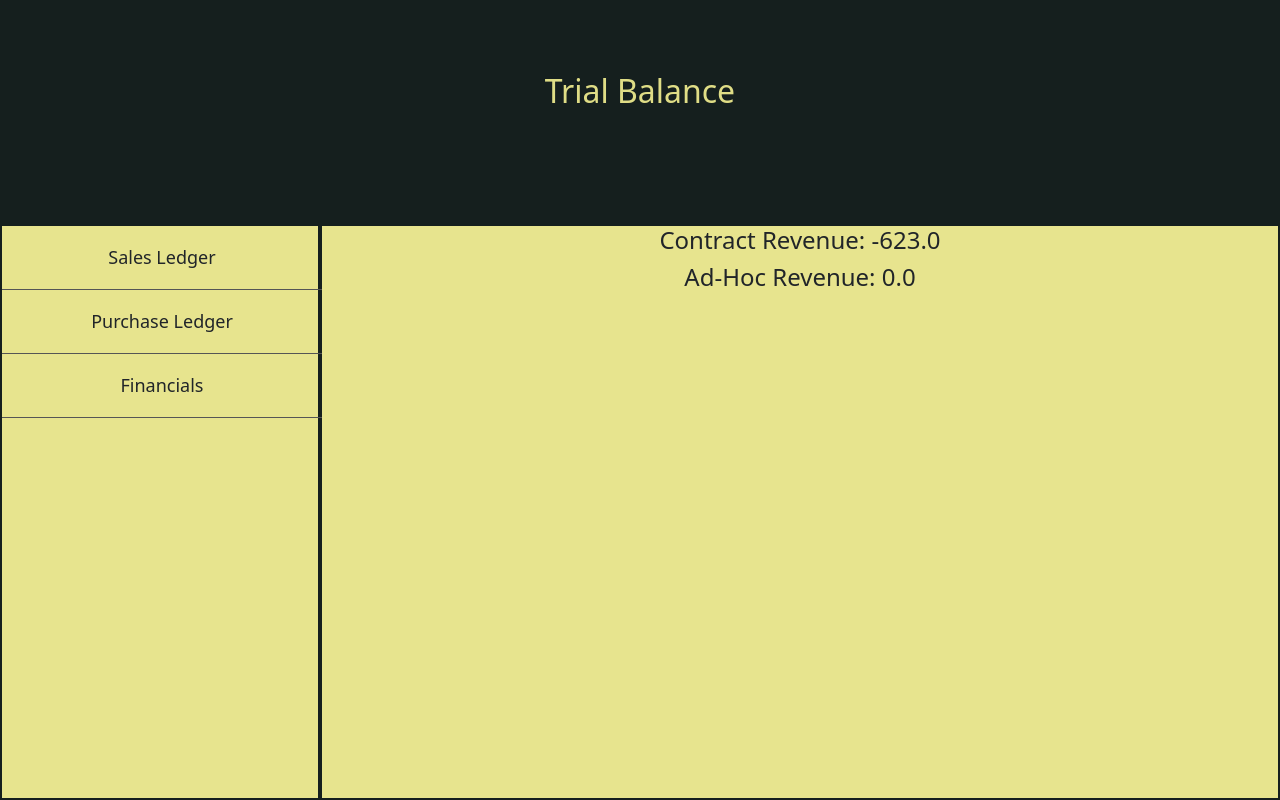
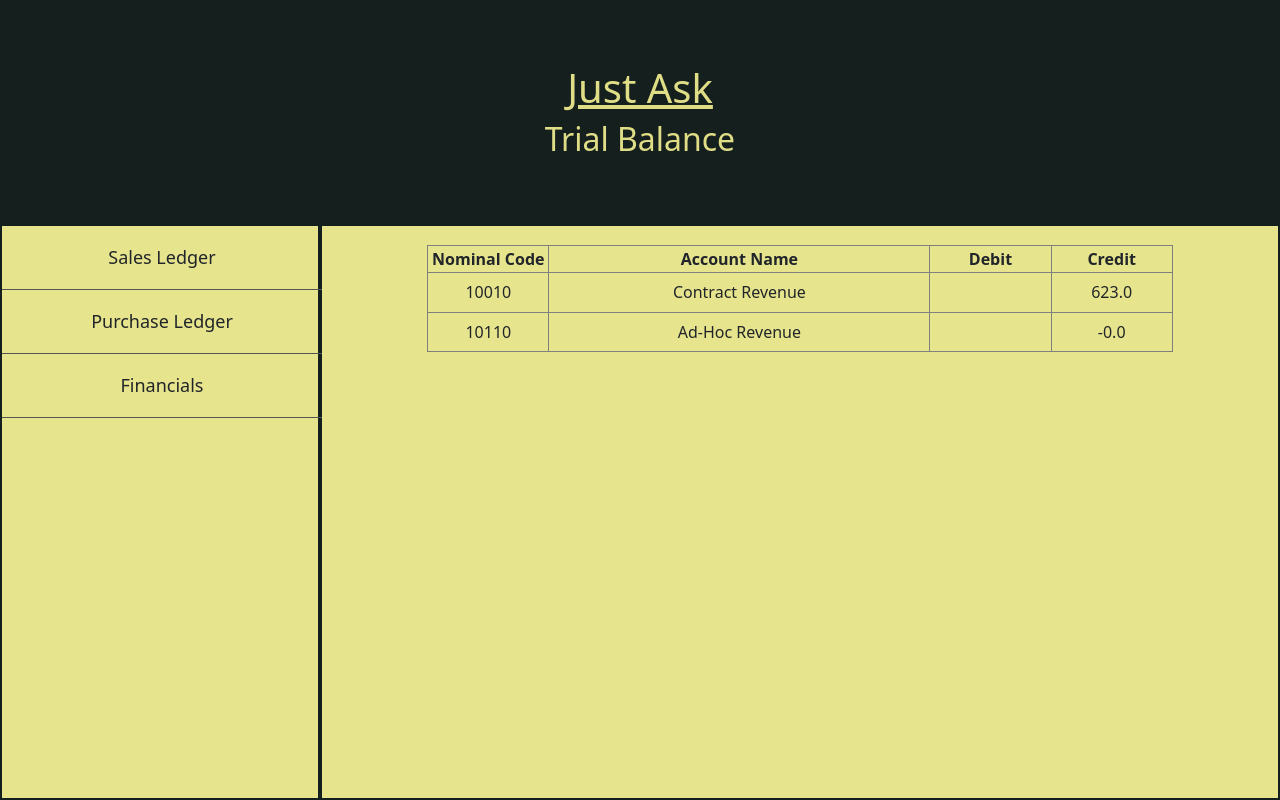
Before and after one commit to 5idneyD/BasicAccounting, a Flask app: a page that uses templates/trialBalance.html in a window 1280 px wide. Run offline with Flask 2, Linux system fonts and the light colour scheme; data comes from the database, SQL or seed files in the repository; both versions use the stored data as it was after the commit.

Commit message:
TB is formatted & sales invoices don't overwrite

```diff
--- a/app.py
+++ b/app.py
@@ -286,7 +286,7 @@
             db.session.add(new_invoice)
 
             account = ChartOfAccounts.query.filter_by(company=company, nominal=nominal_code).first()
-            account.balance =- float(net_value)
+            account.balance = account.balance-float(net_value)
         db.session.commit()
 
         return render_template("addSalesInvoice.html", company=company, email=email, username=username, session_key=session_key, customers=customers)
@@ -298,7 +298,7 @@
 
     accounts = ChartOfAccounts.query.filter_by(company=company).all()
 
-    return render_template("trialBalance.html", accounts=accounts)
+    return render_template("trialBalance.html", company=company, accounts=accounts)
 
 
 if __name__ == "__main__":
--- a/static/styles.css
+++ b/static/styles.css
@@ -131,6 +131,10 @@
     border: 1px solid grey;
 }
 
+tr.trialBalance td, tr.trialBalance th {
+    border: 1px solid grey;
+}
+
 td {
     padding: 1%;
 }
--- a/templates/trialBalance.html
+++ b/templates/trialBalance.html
@@ -34,10 +34,28 @@
 					</ul>
 				</div>
 				<div id="data" class="col-9">
-                    {% for account in accounts %}
-                        <h4>{{ account.account_name}}: {{ account.balance }}</h4>
-                    {% endfor %}
-                </div>
+					<table>
+						<tr class="trialBalance">
+							<th class="invoiceHeader">Nominal Code</th>
+							<th class="invoiceHeaderDescription">Account Name</th>
+							<th class="invoiceHeader">Debit</th>
+							<th class="invoiceHeader">Credit</th>
+						</tr>
+						{% for account in accounts %}
+						<tr class="trialBalance">
+							<td>{{ account.nominal }}</td>
+							<td>{{ account.account_name }}</td>
+							{% if account.balance > 0.00 %}
+							<td>{{ account.balance }}</td>
+							<td></td>
+							{% else %}
+							<td></td>
+							<td>{{ -account.balance }}</td>
+							{% endif %}
+						</tr>
+						{% endfor %}
+					</table>
+				</div>
 			</div>
 		</div>
 
```
Also changed, not shown: database/database.db.
